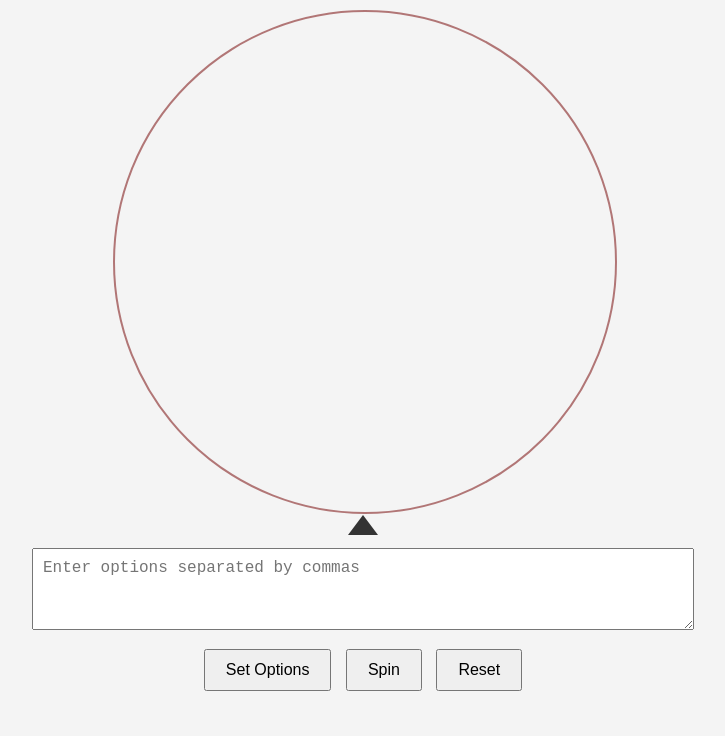
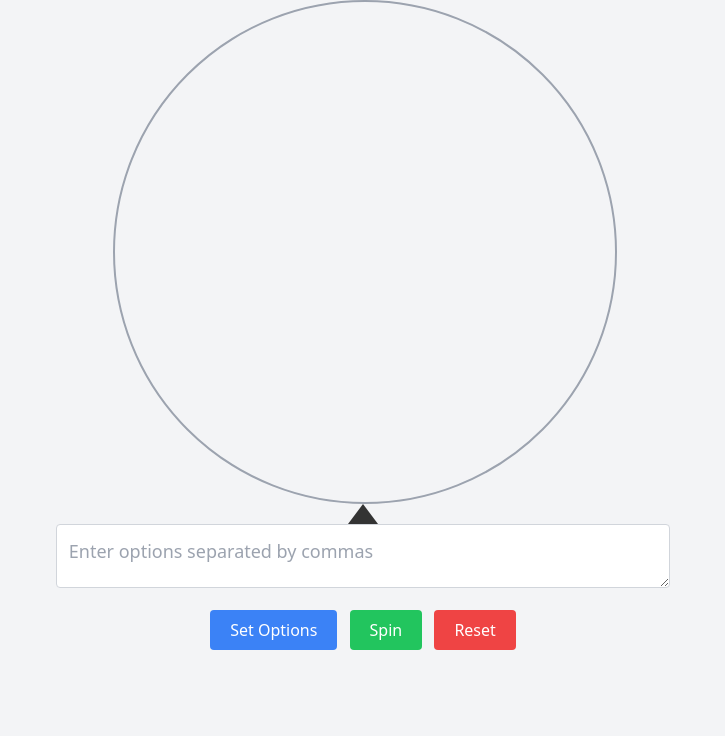
Before and after one commit to lepari23/SpinToDecide, a plain HTML site: page index.html in a window 1280 px wide. Shown: the part 88-824 px from the top of the page, without its empty margins (277-1002 px from the left). After the commit the page ends 800 px from the top, so only its background shows below. Drawn offline with nearby package versions, Linux system fonts and the light colour scheme.

Commit message:
tailwind css and prettier

```diff
--- a/index.html
+++ b/index.html
@@ -4,28 +4,52 @@
     <meta charset="UTF-8" />
     <meta name="viewport" content="width=device-width, initial-scale=1.0" />
     <title>SpinToDecide</title>
+    <link rel="icon" type="image/png" sizes="32x32" href="favicon.png" />
+    <script src="https://cdn.tailwindcss.com"></script>
     <link rel="stylesheet" href="style.css" />
-    <link rel="icon" type="image/png" sizes="32x32" href="favicon.png" />
   </head>
-  <body>
-    <div class="container">
-      <h1>SpinToDecide</h1>
-      <div class="wheel-container">
-        <canvas id="wheel" width="500" height="500"></canvas>
-        <div class="pointer"></div>
+  <body class="bg-gray-100 p-6">
+    <div class="max-w-3xl mx-auto text-center">
+      <h1 class="text-4xl font-bold mb-6">SpinToDecide</h1>
+      <div class="relative mx-auto w-[500px] h-[500px]">
+        <canvas
+          id="wheel"
+          width="500"
+          height="500"
+          class="border-2 border-gray-400 rounded-full"
+        ></canvas>
+        <div
+          class="pointer absolute -bottom-6 left-1/2 transform -translate-x-1/2 rotate-180"
+        ></div>
       </div>
-      <br />
-      <div class="controls">
+      <div class="mt-6">
         <textarea
           id="options"
           placeholder="Enter options separated by commas"
+          class="w-4/5 h-16 p-3 text-lg border border-gray-300 rounded mb-4"
         ></textarea>
-        <br />
-        <button id="setOptions">Set Options</button>
-        <button id="spin">Spin</button>
-        <button id="reset">Reset</button>
+        <div class="space-x-2">
+          <button
+            id="setOptions"
+            class="px-5 py-2 bg-blue-500 text-white rounded hover:bg-blue-600"
+          >
+            Set Options
+          </button>
+          <button
+            id="spin"
+            class="px-5 py-2 bg-green-500 text-white rounded hover:bg-green-600"
+          >
+            Spin
+          </button>
+          <button
+            id="reset"
+            class="px-5 py-2 bg-red-500 text-white rounded hover:bg-red-600"
+          >
+            Reset
+          </button>
+        </div>
       </div>
-      <div id="result"></div>
+      <div id="result" class="mt-6 text-xl font-semibold"></div>
     </div>
     <script src="script.js"></script>
   </body>
--- a/script.js
+++ b/script.js
@@ -49,7 +49,6 @@ document.addEventListener("DOMContentLoaded", () => {
     ctx.restore();
   };
 
-  // Function to spin the wheel.
   const spinWheel = () => {
     if (isSpinning || options.length === 0) return;
     isSpinning = true;
@@ -57,7 +56,7 @@ document.addEventListener("DOMContentLoaded", () => {
     // Calculate a random target angle (multiple full rotations plus extra)
     const spins = Math.floor(Math.random() * 3) + 3; // at least 3 full spins
     const randomAngle = Math.random() * Math.PI * 2;
-    const targetAngle = spins * Math.PI * 2 + randomAngle - 10; // slight offset for accurate wheel pointer
+    const targetAngle = spins * Math.PI * 2 + randomAngle - 10; // 10 as slight offset for accurate wheel pointer
 
     const duration = 4000; // 4 seconds animation
     const start = performance.now();
--- a/style.css
+++ b/style.css
@@ -1,72 +1,8 @@
-body {
-    font-family: Arial, sans-serif;
-    text-align: center;
-    background: #f4f4f4;
-    margin: 0;
-    padding: 20px;
-}
-
-.container {
-    max-width: 800px;
-    margin: 0 auto;
-}
-
-h1 {
-    margin-bottom: 20px;
-}
-
-.wheel-container {
-    position: relative;
-    margin: 0 auto;
-    width: 500px;
-    height: 500px;
-}
-
-.wheel-container {
-    position: relative;
-    margin: 0 auto;
-    width: 500px;
-    height: 500px;
-}
-
+/* style.css */
 .pointer {
-    position: absolute;
-    bottom: -25px;
-    left: 50%;
-    transform: translateX(-50%) rotate(180deg);
   width: 0;
   height: 0;
   border-left: 15px solid transparent;
   border-right: 15px solid transparent;
   border-top: 20px solid #333;
 }
-
-canvas {
-    border: 2px solid #85232398;
-    border-radius: 50%;
-}
-
-.controls {
-    margin-top: 20px;
-}
-
-textarea {
-    width: 80%;
-    height: 60px;
-    margin-bottom: 10px;
-    padding: 10px;
-    font-size: 16px;
-}
-
-button {
-    padding: 10px 20px;
-    margin: 5px;
-    font-size: 16px;
-    cursor: pointer;
-}
-
-#result {
-    margin-top: 20px;
-    font-size: 20px;
-    font-weight: bold;
-}
```
Lines whose indentation alone changed are shown as unchanged.
